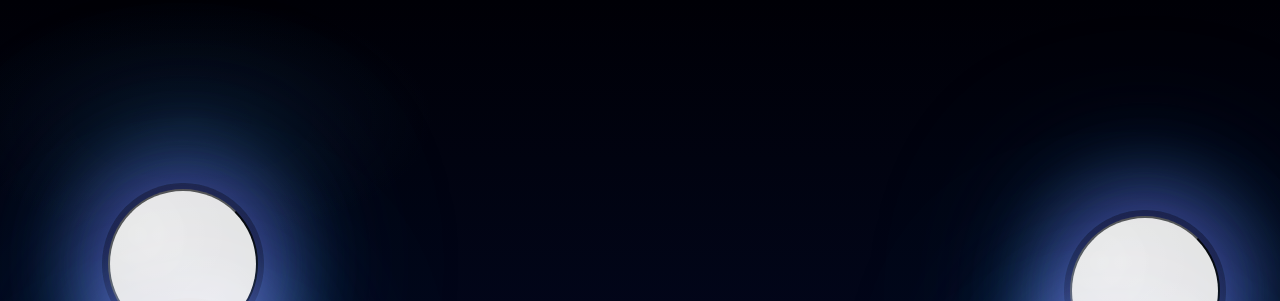
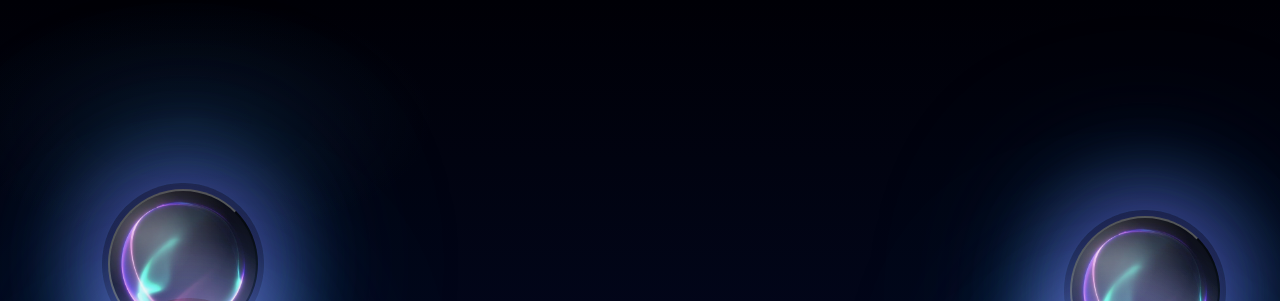
Before and after one commit to rochan-saireddy/rochan-saireddy.github.io, a plain HTML site: page index.html in a window 1280 px wide. Shown: the top 301 px of the page. Drawn offline with Linux system fonts and the light colour scheme; animation ran at ten frames a second.

Commit message:
Change background image from orb.png to orb.jpg

```diff
--- a/style.css
+++ b/style.css
@@ -89,7 +89,7 @@ body{
   border-radius: 50%;
   background-image: radial-gradient(circle at 35% 30%, rgba(255,255,255,0.25), transparent 50%),
                     radial-gradient(circle at 70% 75%, rgba(255,255,255,0.12), transparent 40%),
-                    url('assets/orb.png');
+                    url('assets/orb.jpg');
   background-size: cover;
   background-position: center;
   filter: drop-shadow(0 0 40px rgba(140, 90, 255, 0.4))
```
